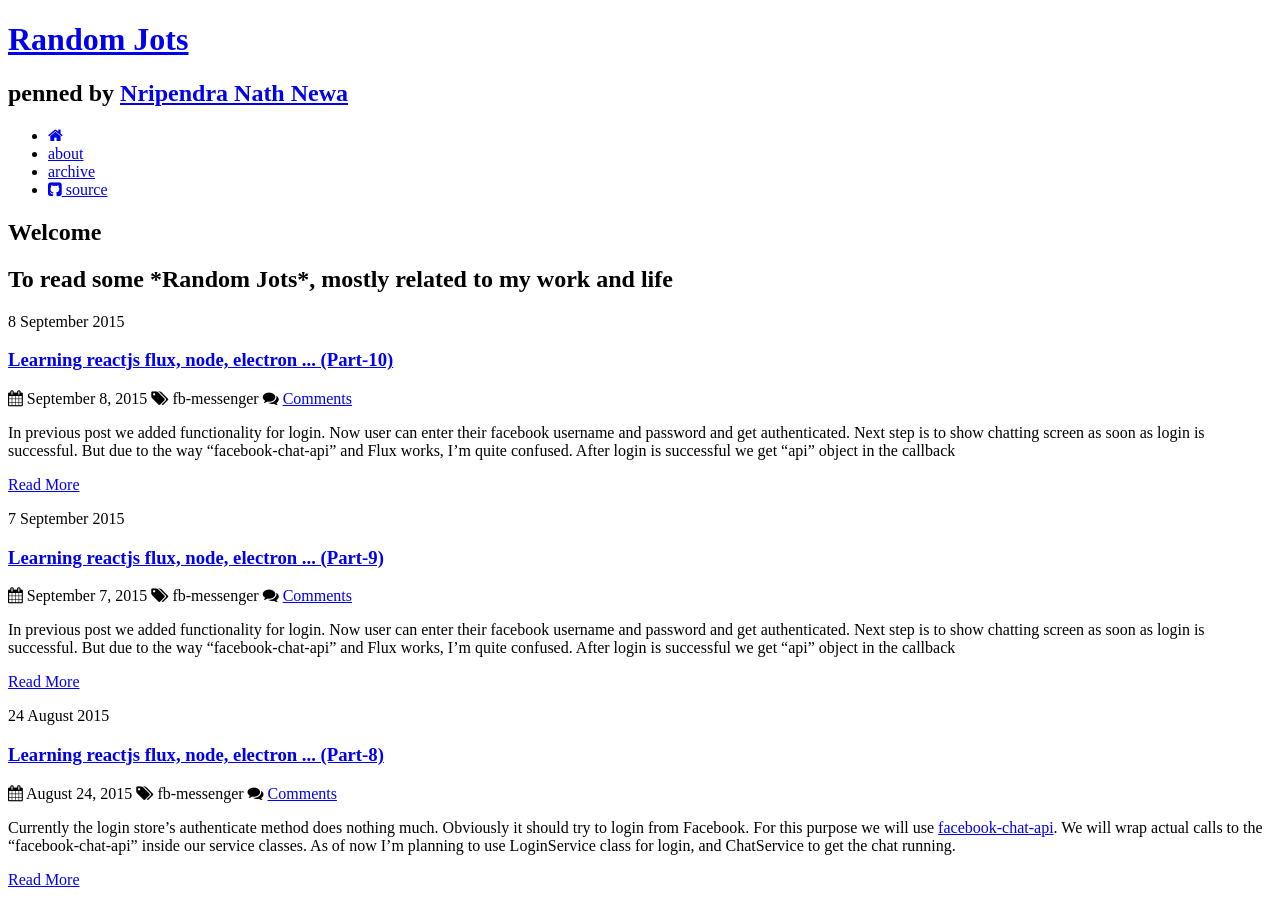
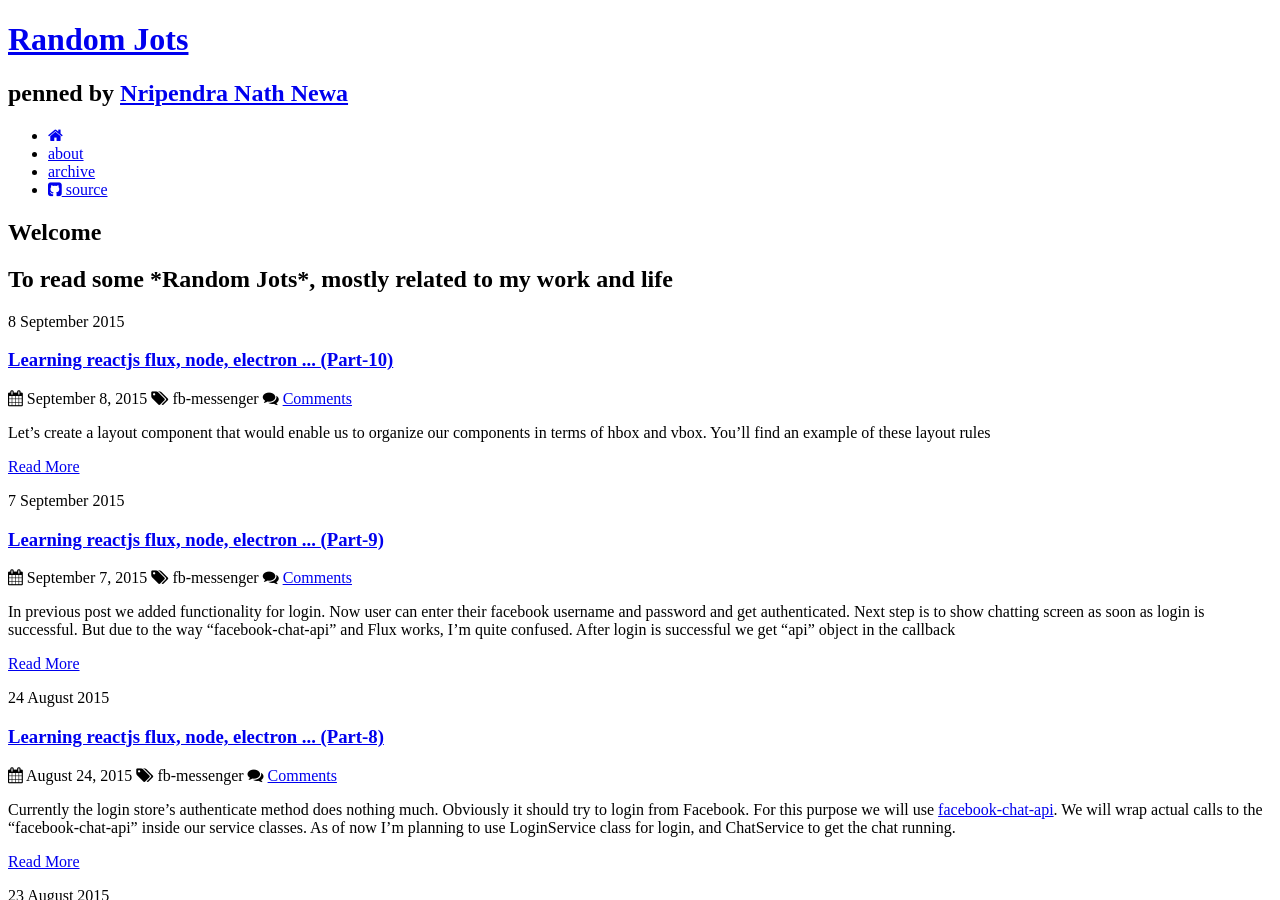
Before and after one commit to nripendra/nripendra.github.io, a Jekyll site: the page built from index.html, in a window 1280 px wide and 900 px high. Built offline with Jekyll 4.4.1, drawn with Linux system fonts in a browser that asks for light colours; Markdown is read by kramdown in place of the engine named in the settings; the list of posts is cut into pages by our own code; comment, search, counter and statistics services are not loaded.

Commit message:
Oops!! forgot to update synopsis

```diff
--- a/_posts/fb-messenger/2015-9-8-Learning-js-technologies-part10.md
+++ b/_posts/fb-messenger/2015-9-8-Learning-js-technologies-part10.md
@@ -2,7 +2,7 @@
 layout: post
 title:  "Learning reactjs flux, node, electron ... (Part-10)"
 date:   2015-9-8 6:00:00
-description: In previous post we added functionality for login. Now user can enter their facebook username and password and get authenticated. Next step is to show chatting screen as soon as login is successful. But due to the way "facebook-chat-api" and Flux works, I'm quite confused. After login is successful we get "api" object in the callback
+description: Let's create a layout component that would enable us to organize our components in terms of hbox and vbox. You'll find an example of these layout rules
 categories:
 - fb-messenger
 tags : [fb-messenger, node.js, io.js, es6, npm, typescript, gulp, atom-electron, hbox, vbox]
@@ -11,7 +11,7 @@ tags : [fb-messenger, node.js, io.js, es6, npm, typescript, gulp, atom-electron,
 {% include fb-messenger/Learning-js-technologies-parts.md %}
 <p class="first">
     Let's create a layout component that would enable us to organize our components in terms of hbox and vbox. You'll find an example of these
-    layout rules [here](https://developer.mozilla.org/en-US/docs/Mozilla/Tech/XUL/Tutorial/The_Box_Model). Don't be lazy please go ahead and click
+    layout rules <a href="https://developer.mozilla.org/en-US/docs/Mozilla/Tech/XUL/Tutorial/The_Box_Model">here</a>. Don't be lazy please go ahead and click
     the link! I'll be waiting...
 </p>
 If you did actually went through the article it would be quite clear how hbox and vbox components can make our life easy when it comes to laying
```
